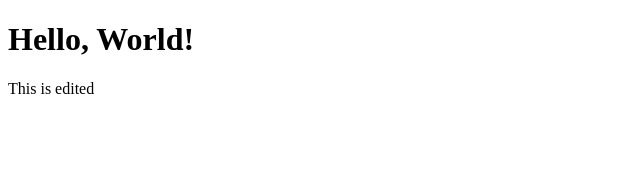
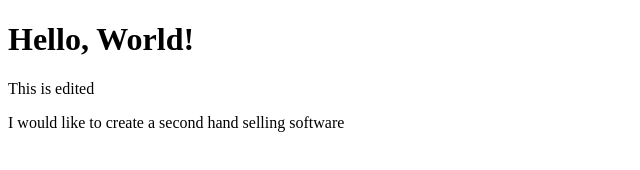
Before and after one commit to DomDjr/CS3338-first-project, a plain HTML site: page index.html in a window 1280 px wide. Shown: the whole page, without its empty margins (0-640 px from the left). Drawn offline with Linux system fonts and the light colour scheme.

Commit message:
added software project

```diff
--- a/index.html
+++ b/index.html
@@ -8,5 +8,6 @@
 <body>
     <h1>Hello, World!</h1>
     <p>This is edited</p>
+    <p>I would like to create a second hand selling software</p>
 </body>
 </html>
```
